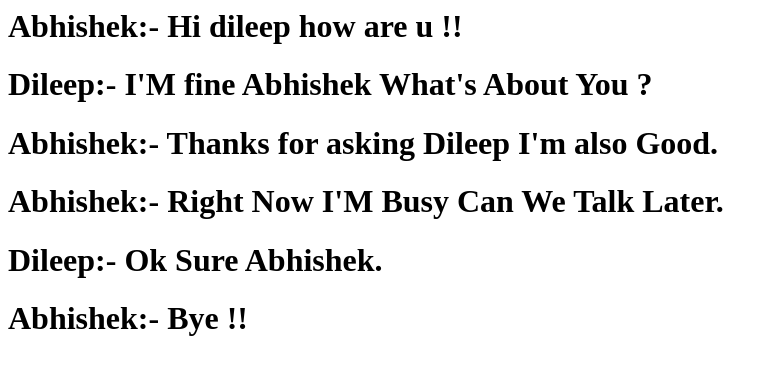
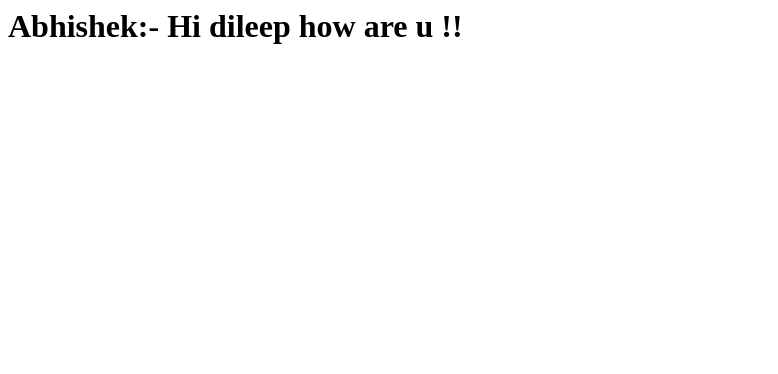
Before and after one commit to abhishek8288/abhi, a plain HTML site: page 1-03-2024/index.html in a window 1280 px wide. Shown: the whole page, without its empty margins (0-778 px from the left). Drawn offline with Linux system fonts and the light colour scheme.

Commit message:
deleted some lines

```diff
--- a/1-03-2024/index.html
+++ b/1-03-2024/index.html
@@ -1,11 +1 @@
 <h1>Abhishek:- Hi dileep how are u !!<h1/>
-
-<h1>Dileep:- I'M fine Abhishek What's About You ?<h1/>
-
-<h1>Abhishek:- Thanks for asking Dileep I'm also Good.<h1/>
-
-<h1>Abhishek:- Right Now I'M Busy Can We Talk Later.<h1/>
-
-<h1>Dileep:- Ok Sure  Abhishek.<h1/>
-
-<h1>Abhishek:- Bye !! <h1/>
```
